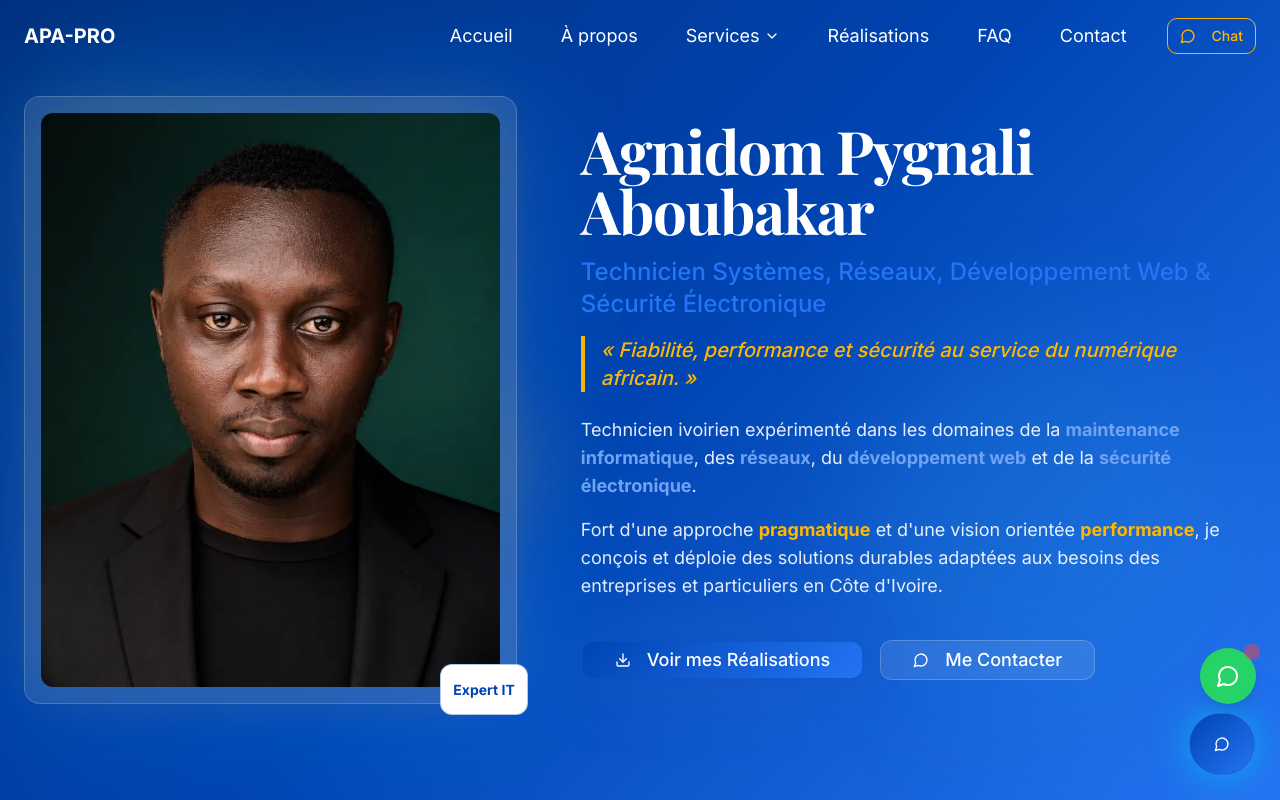
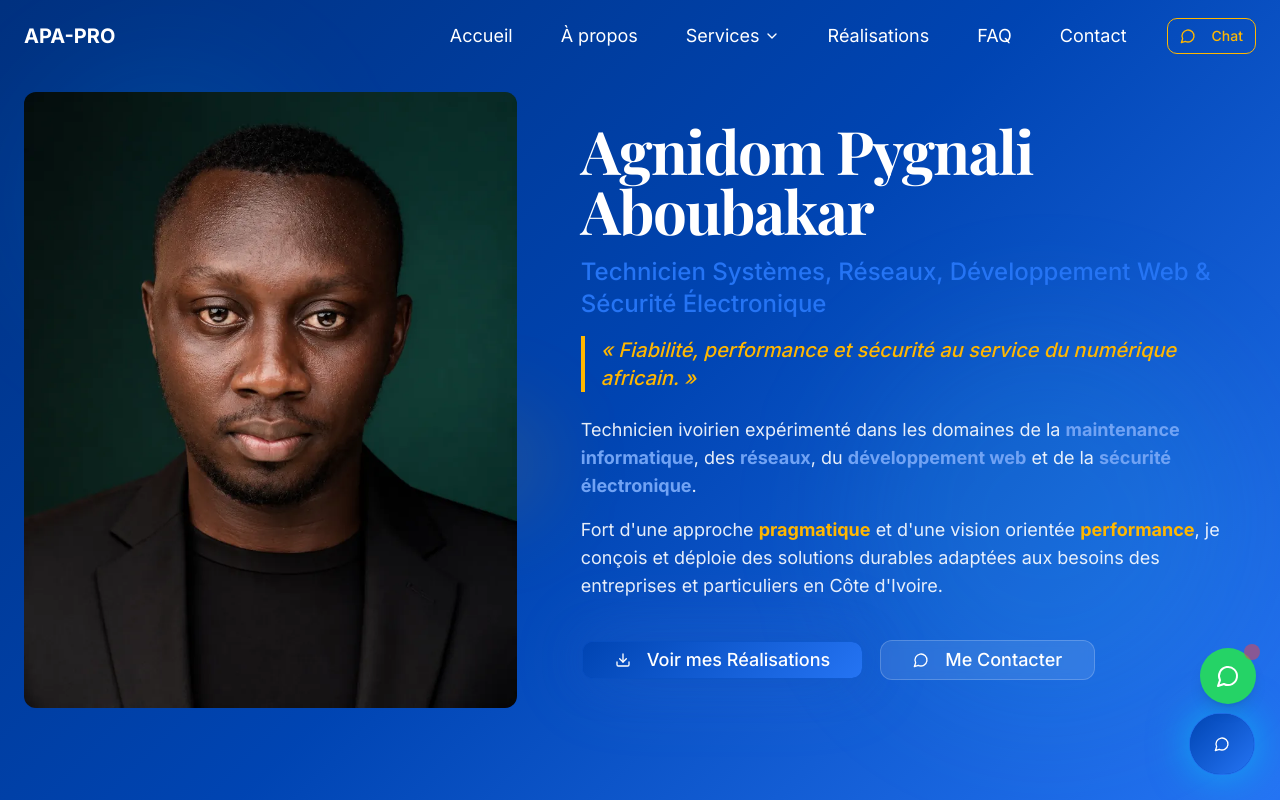
Before and after one commit to all-ntic/apa-pro, a React (Vite) app: page / in a window 1280 px wide. Shown: the top 800 px of the page. Built offline with nearby package versions, Linux system fonts and the light colour scheme; the HTML template or start-up script is replaced by a standard one.

Commit message:
Changes
Co-authored-by: all-ntic <67281512+all-ntic@users.noreply.github.com>

```diff
--- a/src/components/HeroSection.tsx
+++ b/src/components/HeroSection.tsx
@@ -39,11 +39,9 @@ const HeroSection = () => {
           {/* Photo professionnelle */}
           <div className="flex-shrink-0 lg:w-2/5">
             <div className="relative">
-              <div className="absolute inset-0 bg-gradient-accent rounded-2xl blur-2xl opacity-40 mega-glow" />
-              <div className="relative bg-white/10 backdrop-blur-sm p-4 rounded-2xl border border-white/20 hover-mega">
               {imgError ? (
                 <div
-                    className="w-full aspect-[4/5] rounded-xl shadow-floating glow-accent bg-gradient-accent flex items-center justify-center"
+                  className="w-full aspect-[4/5] rounded-xl bg-muted flex items-center justify-center"
                   role="img"
                   aria-label="Photo d'Agnidom Pygnali Aboubakar indisponible"
                 >
@@ -55,7 +53,7 @@ const HeroSection = () => {
                   <img
                     src={agnidomPhoto}
                     alt="Portrait professionnel d'Agnidom Pygnali Aboubakar (ALLNTIC), technicien expert en systèmes, réseaux, développement web et sécurité électronique à Abidjan, Côte d'Ivoire"
-                      className="w-full aspect-[4/5] object-cover rounded-xl shadow-floating glow-accent"
+                    className="w-full aspect-[4/5] object-cover rounded-xl"
                     loading="eager"
                     fetchPriority="high"
                     decoding="async"
@@ -65,10 +63,6 @@ const HeroSection = () => {
                   />
                 </picture>
               )}
-                <div className="absolute -bottom-3 -right-3 bg-white text-gray-900 px-3 py-2 rounded-lg font-bold shadow-mega border border-royal-blue/30">
-                  <span className="text-royal-blue text-sm">Expert IT</span>
-                </div>
-              </div>
             </div>
           </div>
 
```
Lines whose indentation alone changed are shown as unchanged.
